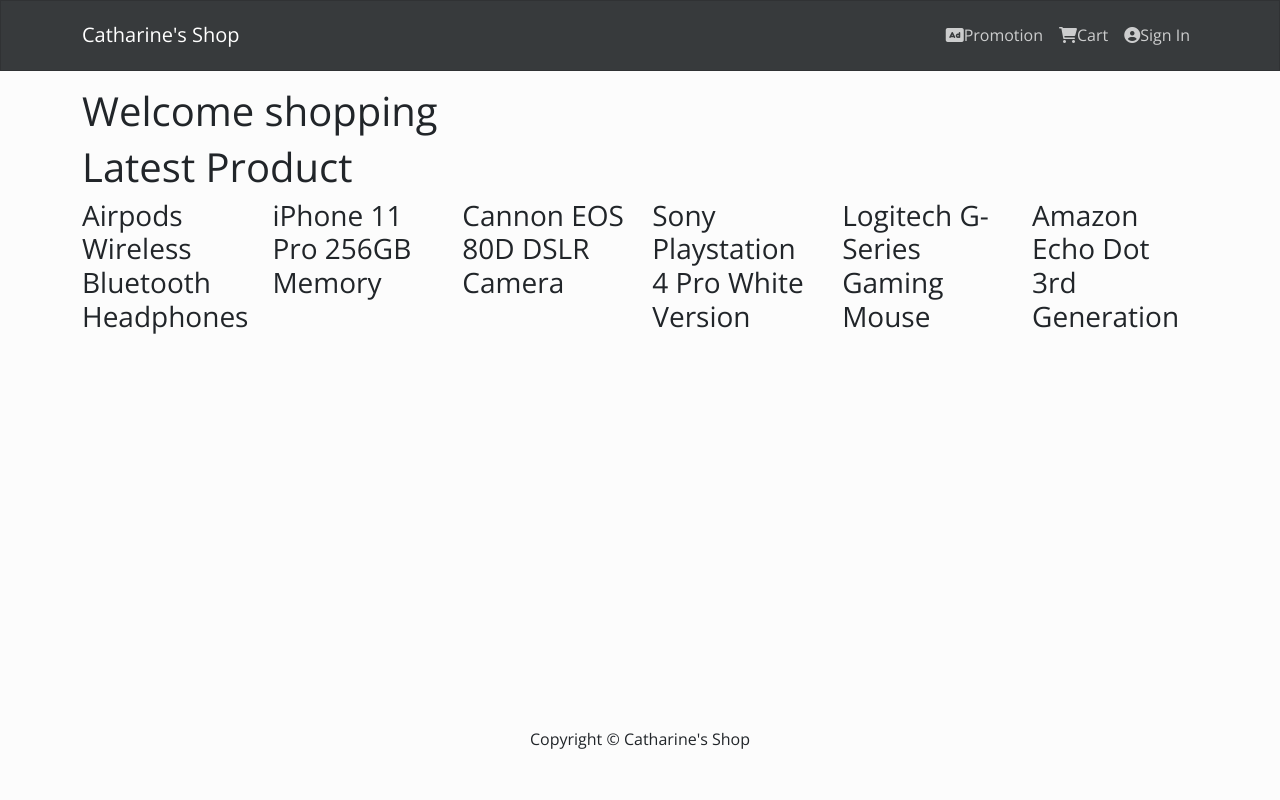
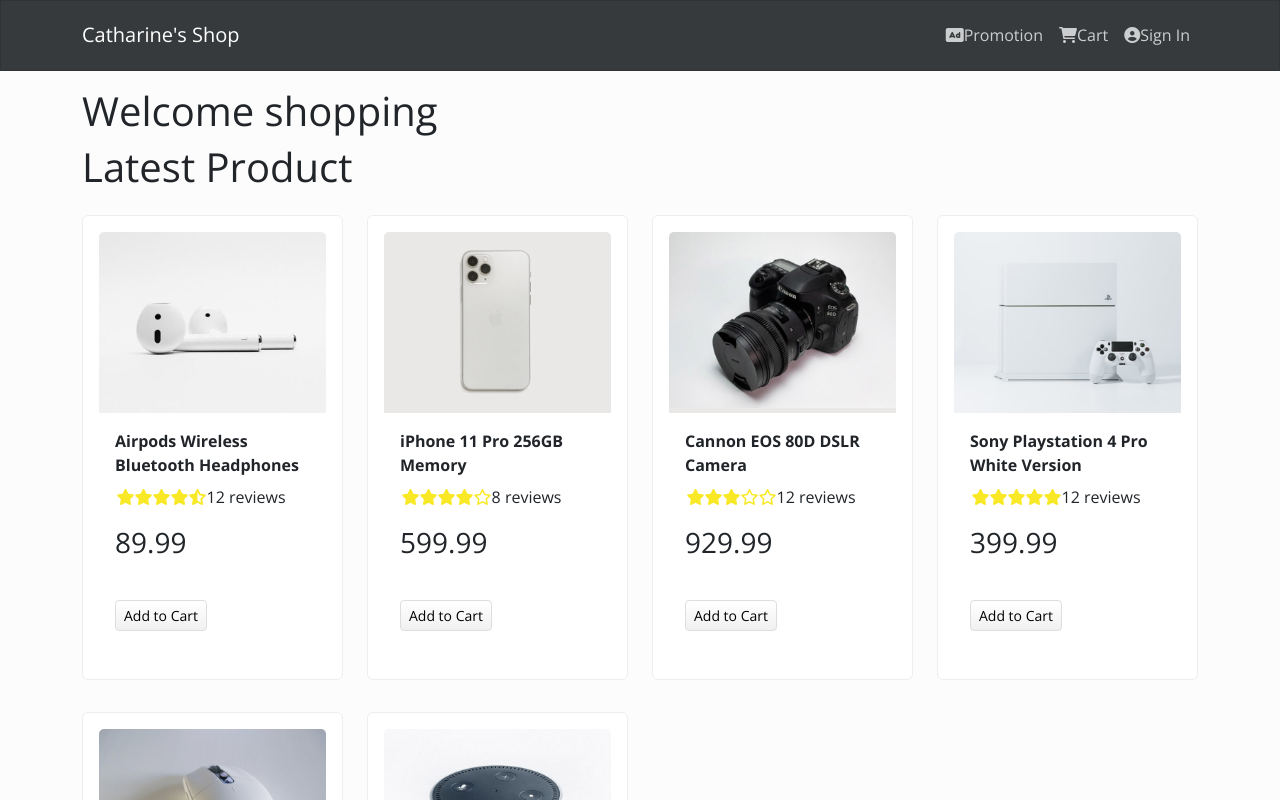
Before and after one commit to an410mu/Shopping, a React (Create React App) app in the folder frontend/: page / in a window 1280 px wide. Shown: the top 800 px of the page. Built offline with nearby package versions, Linux system fonts and the light colour scheme.

Commit message:
rating component

```diff
--- /dev/null
+++ b/frontend/src/components/Products.js
@@ -0,0 +1,33 @@
+import React from "react";
+import { Card, Button } from "react-bootstrap";
+import Rating from "./Rating.js";
+
+const Product = ({ product }) => {
+  return (
+    <>
+      <Card className="my-3 p-3 rounded">
+        <a href={`/product/${product._id}`}>
+          <Card.Img src={product.image} variant="top" />
+        </a>
+        <Card.Body>
+          <Card.Title as="div">
+            <strong>{product.name}</strong>
+          </Card.Title>
+          <Card.Text as="div">
+            <Rating
+              value={product.rating}
+              text={`${product.numReviews} reviews`}
+              color={"#f8e825"}
+            />
+          </Card.Text>
+          <Card.Text as="h3">{product.price}</Card.Text>
+          <Button as="div" className="my-3" variant="secondary" size="sm">
+            Add to Cart
+          </Button>
+        </Card.Body>
+      </Card>
+    </>
+  );
+};
+
+export default Product;
--- /dev/null
+++ b/frontend/src/components/Rating.js
@@ -0,0 +1,71 @@
+import React from "react";
+
+const Rating = ({ value, text, color }) => {
+  return (
+    <div className="rating">
+      <span>
+        <i
+          style={{ color }}
+          className={
+            value >= 1
+              ? "fas fa-star"
+              : value >= 0.5
+              ? "fas fa-star-half-alt"
+              : "far fa-star"
+          }
+        ></i>
+      </span>
+      <span>
+        <i
+          style={{ color }}
+          className={
+            value >= 2
+              ? "fas fa-star"
+              : value >= 1.5
+              ? "fas fa-star-half-alt"
+              : "far fa-star"
+          }
+        ></i>
+      </span>
+      <span>
+        <i
+          style={{ color }}
+          className={
+            value >= 3
+              ? "fas fa-star"
+              : value >= 2.5
+              ? "fas fa-star-half-alt"
+              : "far fa-star"
+          }
+        ></i>
+      </span>
+      <span>
+        <i
+          style={{ color }}
+          className={
+            value >= 4
+              ? "fas fa-star"
+              : value >= 3.5
+              ? "fas fa-star-half-alt"
+              : "far fa-star"
+          }
+        ></i>
+      </span>
+      <span>
+        <i
+          style={{ color }}
+          className={
+            value >= 5
+              ? "fas fa-star"
+              : value >= 4.5
+              ? "fas fa-star-half-alt"
+              : "far fa-star"
+          }
+        ></i>
+      </span>
+      <span>{text && text}</span>
+    </div>
+  );
+};
+
+export default Rating;
--- a/frontend/src/index.css
+++ b/frontend/src/index.css
@@ -1,3 +1,11 @@
 main {
   min-height: 80vh;
 }
+
+.rating {
+  margin: 0.1rem;
+}
+
+h3 {
+  padding: 1rem 0;
+}
--- a/frontend/src/pages/Home.js
+++ b/frontend/src/pages/Home.js
@@ -1,13 +1,15 @@
 import React from 'react';
 import products from '../products';
 import {Row, Col} from 'react-bootstrap';
+import Product from '../components/Products.js';
 
 const Home = () => {
   return (
     <>
       <h1>Latest Product</h1>
       <Row>
-        {products.map(product => { return <Col key={product._id}><h3>{product.name}</h3></Col>})}
+        {products.map(product => { return <Col sm={12} md={6} lg={4} xl={3}
+        key={product._id}><Product product={product}/></Col>})}
       </Row>
     </>
   )
```
